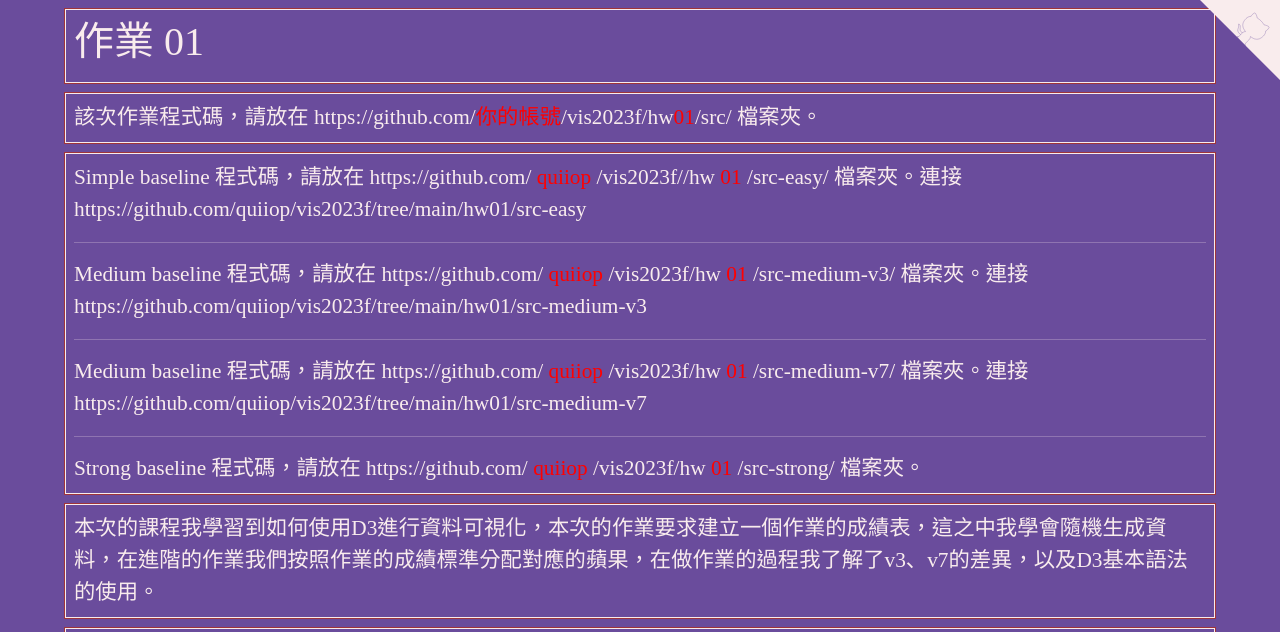
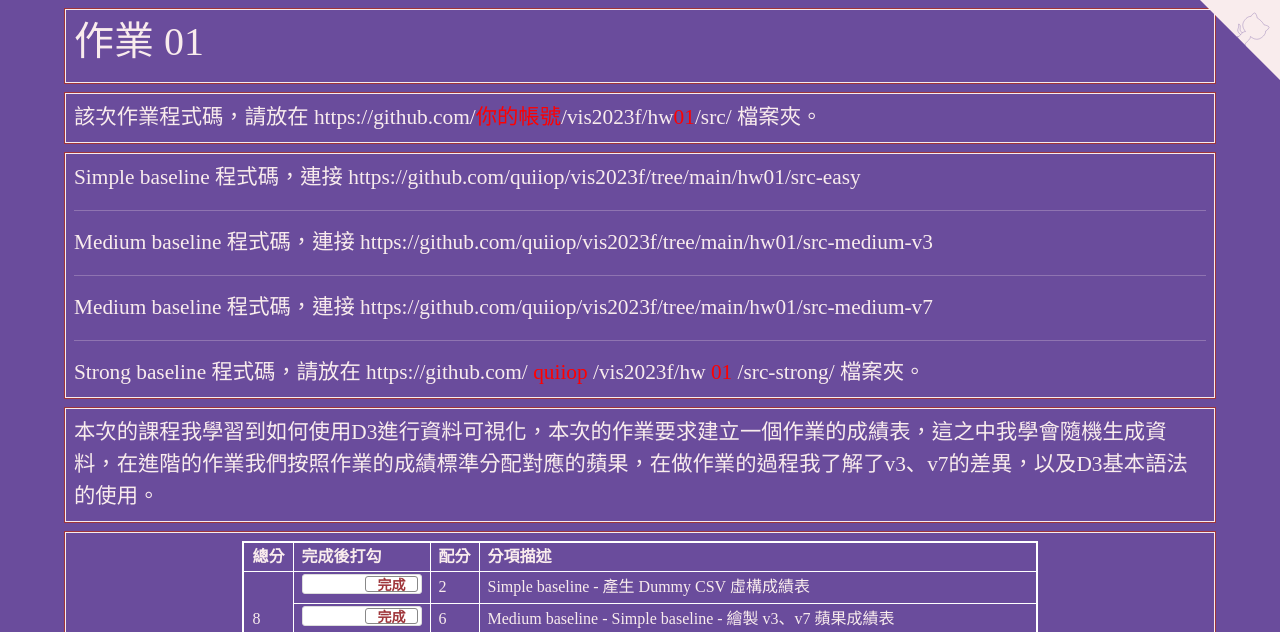
Before and after one commit to quiiop/vis2023f, a plain HTML site: page hw01/index.html in a window 1280 px wide. Shown: the top 632 px of the page. Drawn offline with nearby package versions, Linux system fonts and the light colour scheme.

Commit message:
Update index.html

```diff
--- a/hw01/index.html
+++ b/hw01/index.html
@@ -184,27 +184,15 @@
 
   <div class="row hw12">
     <div class="col-md-12 twenty">
-      Simple baseline 程式碼，請放在 https://github.com/
-      <span style="color:red;">quiiop</span>
-      /vis2023f//hw
-      <span style="color:red;">01</span>
-      /src-easy/ 檔案夾。連接 https://github.com/quiiop/vis2023f/tree/main/hw01/src-easy
+      Simple baseline 程式碼，連接 https://github.com/quiiop/vis2023f/tree/main/hw01/src-easy
       <br>
 
       <hr>
-      Medium baseline 程式碼，請放在 https://github.com/
-      <span style="color:red;">quiiop</span>
-      /vis2023f/hw
-      <span style="color:red;">01</span>
-      /src-medium-v3/ 檔案夾。連接 https://github.com/quiiop/vis2023f/tree/main/hw01/src-medium-v3
+      Medium baseline 程式碼，連接 https://github.com/quiiop/vis2023f/tree/main/hw01/src-medium-v3
       <br>
 
       <hr>
-      Medium baseline 程式碼，請放在 https://github.com/
-      <span style="color:red;">quiiop</span>
-      /vis2023f/hw
-      <span style="color:red;">01</span>
-      /src-medium-v7/ 檔案夾。連接 https://github.com/quiiop/vis2023f/tree/main/hw01/src-medium-v7
+      Medium baseline 程式碼，連接 https://github.com/quiiop/vis2023f/tree/main/hw01/src-medium-v7
       <br>
 
       <hr>
```
